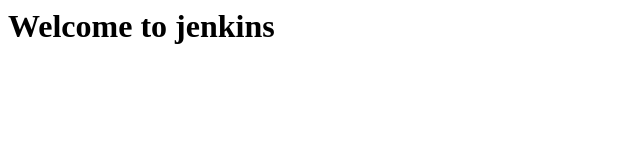
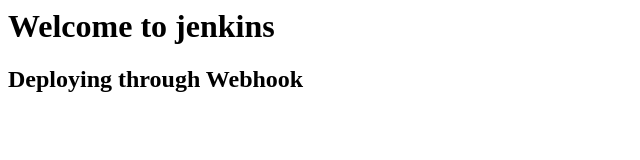
Before and after one commit to awadhutvaishu/git-test, a plain HTML site: page index.html in a window 1280 px wide. Shown: the whole page, without its empty margins (0-640 px from the left). Drawn offline with Linux system fonts and the light colour scheme.

Commit message:
Update index.html

```diff
--- a/index.html
+++ b/index.html
@@ -1 +1,2 @@
 <h1>Welcome to jenkins</h1>
+<h2>Deploying through Webhook</h2>
```
